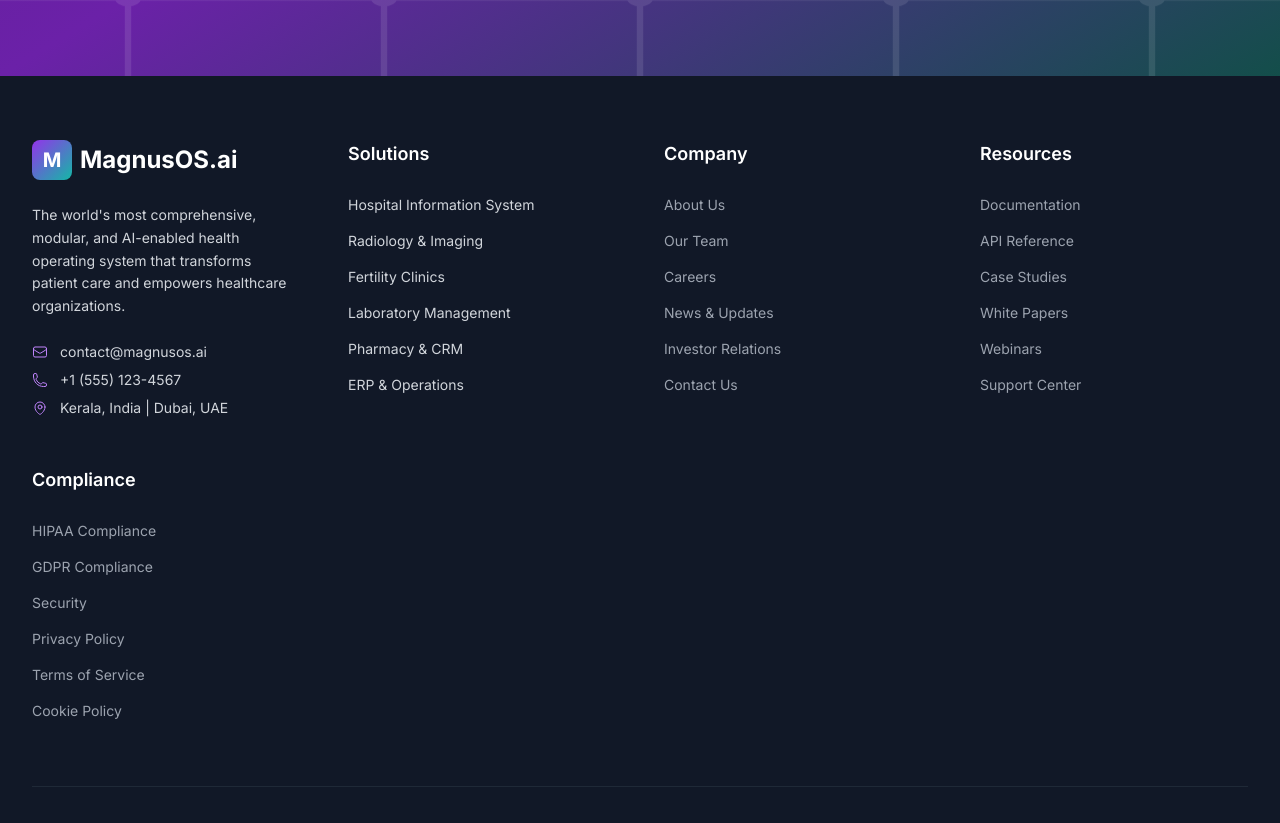
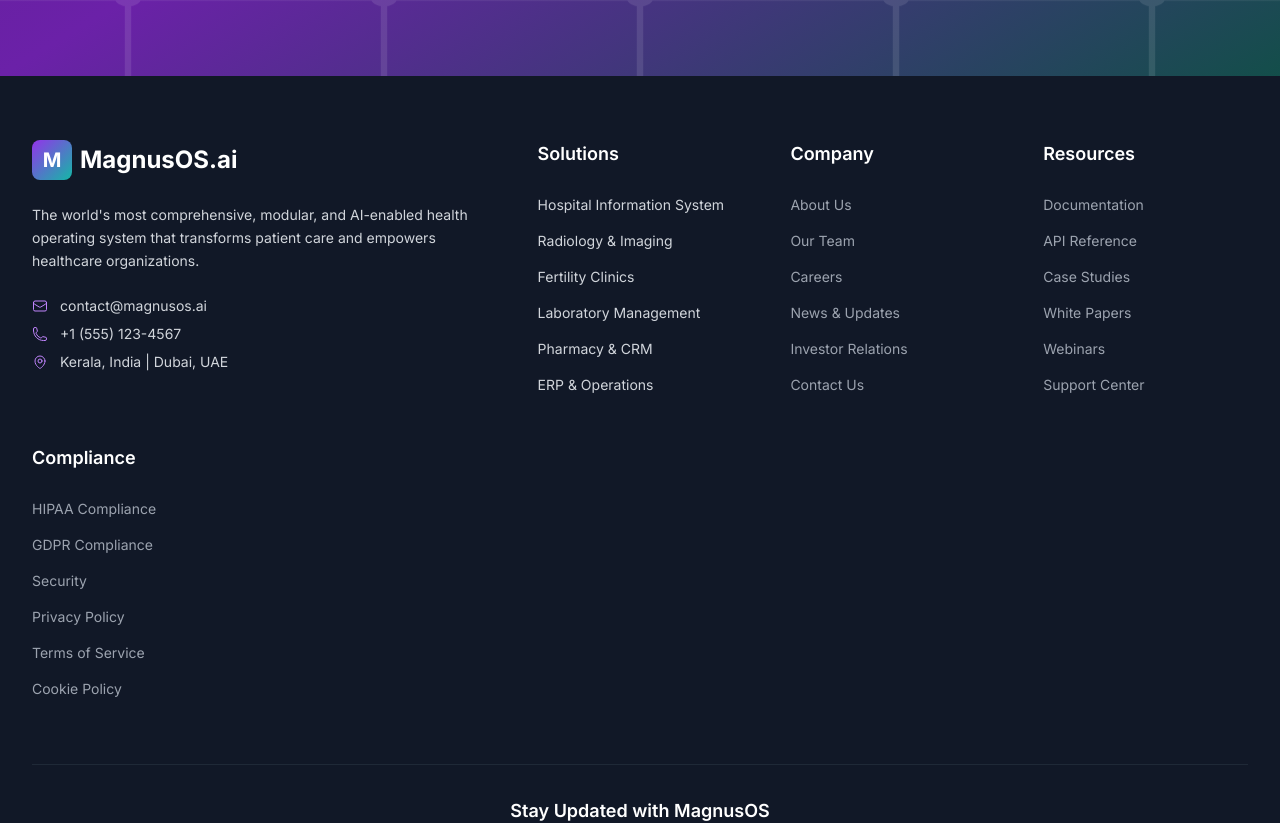
Before and after one commit to Magnus-PJ/magnusos-website, a Next.js app: page / in a window 1280 px wide. Shown: the part 7882-8705 px from the top of the page. Built offline with nearby package versions, Linux system fonts and the light colour scheme.

Commit message:
Fix footer 5-column grid layout: Changed from 4-column to 5-column grid with Company Info (2 cols) + 4 navigation columns (1 col each) for perfect symmetry and balance.

```diff
--- a/components/Footer.tsx
+++ b/components/Footer.tsx
@@ -56,14 +56,14 @@ export default function Footer() {
       <div className="container-padding max-w-7xl mx-auto">
         {/* Main Footer Content */}
         <div className="py-16">
-          <div className="grid grid-cols-1 md:grid-cols-2 lg:grid-cols-4 gap-8 lg:gap-12">
+          <div className="grid grid-cols-1 md:grid-cols-2 lg:grid-cols-5 gap-8 lg:gap-12">
             {/* Company Info */}
             <motion.div
               initial={{ opacity: 0, y: 20 }}
               whileInView={{ opacity: 1, y: 0 }}
               viewport={{ once: true }}
               transition={{ duration: 0.6 }}
-              className="md:col-span-2 lg:col-span-1"
+              className="md:col-span-2 lg:col-span-2"
             >
               <div className="flex items-center space-x-2 mb-6">
                 <div className="w-10 h-10 bg-gradient-to-br from-purple-600 to-teal-500 rounded-lg flex items-center justify-center">
```
